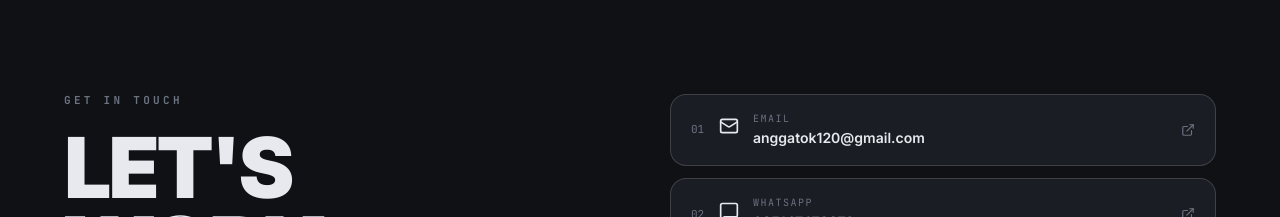
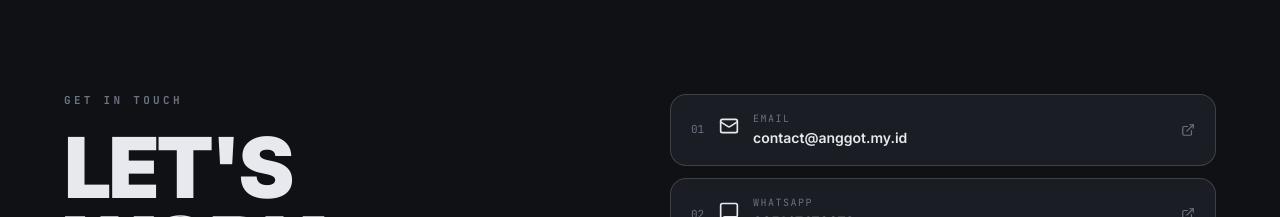
Before and after one commit to anggatok120-collab/porto-next, a Next.js app: page / in a window 1280 px wide. Shown: the part 6460-6677 px from the top of the page. Built offline with nearby package versions, Linux system fonts and the light colour scheme; no server answers.

Commit message:
feat(contact): update email to contact@anggot.my.id and deploy

```diff
--- a/app/admin/dashboard/page.js
+++ b/app/admin/dashboard/page.js
@@ -27,7 +27,7 @@ export default async function AdminDashboard() {
             </div>
             <p className="admin-card__body" style={{ marginTop: 8 }}>
               Pesan dari contact form dikirim langsung ke email:
-              <strong> anggatok120@gmail.com</strong>
+              <strong> contact@anggot.my.id</strong> (diteruskan ke <code>anggatok120@gmail.com</code>)
             </p>
           </div>
 
--- a/app/privacy/page.js
+++ b/app/privacy/page.js
@@ -43,7 +43,7 @@ export default function PrivacyPage() {
         <p>
           Anda dapat meminta akses, koreksi, atau penghapusan data yang pernah Anda kirim
           melalui formulir kontak. Permintaan dapat dikirim ke{' '}
-          <a href="mailto:anggatok120@gmail.com">anggatok120@gmail.com</a>.
+          <a href="mailto:contact@anggot.my.id">contact@anggot.my.id</a>.
         </p>
 
         <h2>Perubahan kebijakan</h2>
--- a/components/Contact.jsx
+++ b/components/Contact.jsx
@@ -57,8 +57,8 @@ export default function Contact({ isModalOpen, setIsModalOpen }) {
     {
       num: "01",
       label: "EMAIL",
-      value: "anggatok120@gmail.com",
-      href: "mailto:anggatok120@gmail.com?subject=Peluang%20Kerja%20%2F%20Kolaborasi&body=Halo%20Angga%2C%0A%0ANama%20saya%20%5BNama%5D%20dari%20%5BPerusahaan%2FInstansi%5D.%0A%0ASaya%20tertarik%20untuk%20berdiskusi%20mengenai%20%5BTopik%5D.%0A%0ATerima%20kasih.",
+      value: "contact@anggot.my.id",
+      href: "mailto:contact@anggot.my.id?subject=Peluang%20Kerja%20%2F%20Kolaborasi&body=Halo%20Angga%2C%0A%0ANama%20saya%20%5BNama%5D%20dari%20%5BPerusahaan%2FInstansi%5D.%0A%0ASaya%20tertarik%20untuk%20berdiskusi%20mengenai%20%5BTopik%5D.%0A%0ATerima%20kasih.",
       icon: Mail,
     },
     {
```
